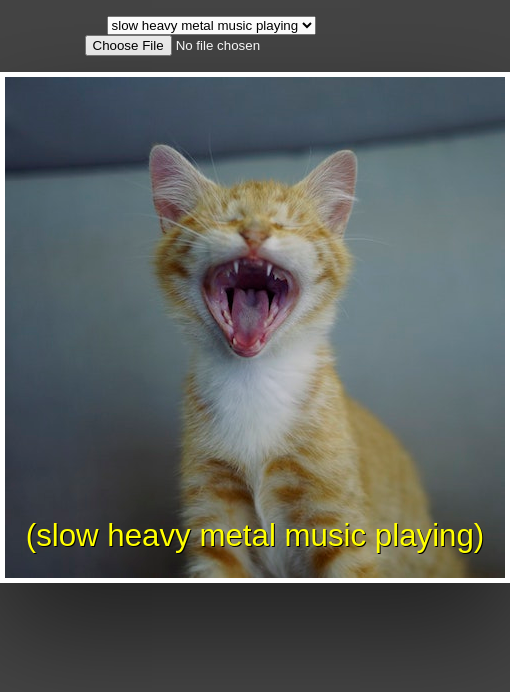
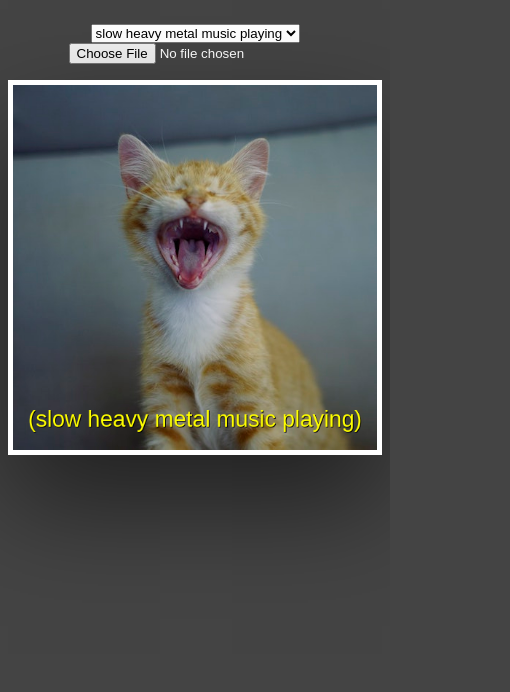
Before and after one commit to jonoliver/metal, a plain HTML site: page index.html in a window 390 px wide. Shown: the whole page, 510 px wide, since content can reach past the window. Drawn offline with Linux system fonts and the light colour scheme.

Commit message:
:skull: mobile improvements

```diff
--- a/index.css
+++ b/index.css
@@ -1,12 +1,10 @@
 body {
-  margin: 0;
   text-align: center;
   background: #444;
 }
 
 div {
-  margin: auto;
-  padding: 1rem;
+  padding: 1rem 0;
   width: 100%;
 }
 
@@ -17,4 +15,6 @@ input[type=file] {
 canvas {
   box-shadow: 0px 50px 100px rgba(0, 0, 0, 0.5);
   border: 5px solid white;
+  max-width: 100%;
+  box-sizing: border-box;
 }
--- a/index.html
+++ b/index.html
@@ -2,6 +2,7 @@
 <html lang="en">
   <head>
     <meta charset="utf-8">
+    <meta name="viewport" content="initial-scale=1">
     <title>slow heavy metal music playing</title>
     <link rel="stylesheet" href="index.css">
   </head>
```
